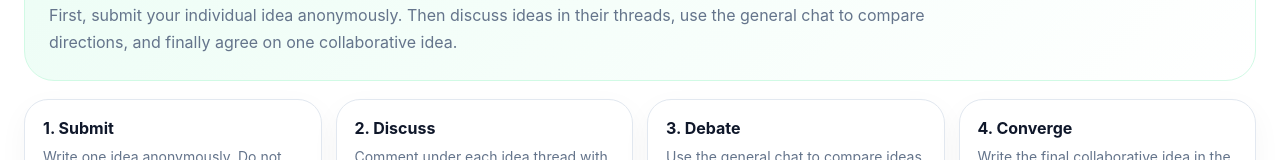
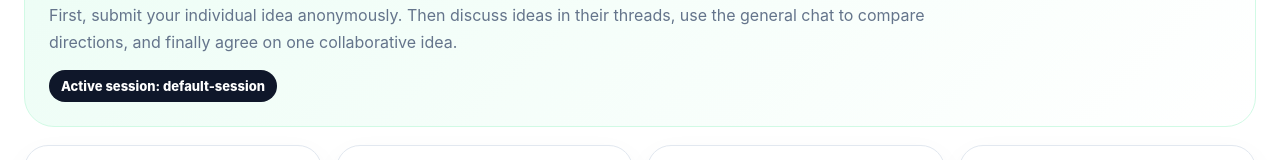
Before and after one commit to Taha-Gandhi/Multi-LLM-Brainwriting, a React (Vite) app in the folder human-condition-webapp/: page / in a window 1280 px wide. Shown: the part 420-580 px from the top of the page. Built offline with nearby package versions, Linux system fonts and the light colour scheme; no server answers; the database is empty.

Commit message:
add sesion-based study data storage

```diff
--- a/human-condition-webapp/src/App.jsx
+++ b/human-condition-webapp/src/App.jsx
@@ -106,6 +106,10 @@ function App() {
   const [votedIdeas, setVotedIdeas] = useState({});
   const [finalTitle, setFinalTitle] = useState("");
   const [finalDescription, setFinalDescription] = useState("");
+  const sessionId = new URLSearchParams(window.location.search).get("session") || "default-session";
+  const ideasCollectionRef = collection(db, "sessions", sessionId, "ideas");
+  const chatCollectionRef = collection(db, "sessions", sessionId, "generalChat");
+  const finalIdeaRef = doc(db, "sessions", sessionId, "sessionData", "finalIdea");
 
   const sortedIdeas = useMemo(() => {
     return [...ideas].sort((a, b) => b.votes - a.votes);
@@ -122,7 +126,7 @@ function App() {
   const totalVotes = ideas.reduce((total, idea) => total + idea.votes, 0);
   useEffect(() => {
     const ideasQuery = query(
-      collection(db, "ideas"),
+      ideasCollectionRef,
       orderBy("createdAtTimestamp", "desc")
     );
 
@@ -152,7 +156,7 @@ function App() {
 
   useEffect(() => {
     const chatQuery = query(
-      collection(db, "generalChat"),
+      chatCollectionRef,
       orderBy("createdAtTimestamp", "asc")
     );
 
@@ -176,7 +180,6 @@ function App() {
 
   useEffect(() => {
     async function loadFinalIdea() {
-      const finalIdeaRef = doc(db, "sessionData", "finalIdea");
       const finalIdeaSnapshot = await getDoc(finalIdeaRef);
 
       if (finalIdeaSnapshot.exists()) {
@@ -204,7 +207,7 @@ function App() {
       comments: [],
     };
 
-    const docRef = await addDoc(collection(db, "ideas"), newIdea);
+    const docRef = await addDoc(ideasCollectionRef, newIdea);
 
     setActiveIdeaId(docRef.id);
     setIdeaTitle("");
@@ -230,7 +233,7 @@ function App() {
       },
     ];
 
-    const ideaRef = doc(db, "ideas", ideaId);
+    const ideaRef = doc(db, "sessions", sessionId, "ideas", ideaId);
 
     await updateDoc(ideaRef, {
       comments: updatedComments,
@@ -247,7 +250,7 @@ function App() {
 
     if (!chatDraft.trim()) return;
 
-    await addDoc(collection(db, "generalChat"), {
+    await addDoc( chatCollectionRef, {
       author: anonymousName(),
       text: chatDraft.trim(),
       time: timeNow(),
@@ -260,7 +263,7 @@ function App() {
   async function voteIdea(ideaId) {
     if (votedIdeas[ideaId]) return;
 
-    const ideaRef = doc(db, "ideas", ideaId);
+    const ideaRef = doc(db, "sessions", sessionId, "ideas", ideaId);
 
     await updateDoc(ideaRef, {
       votes: increment(1),
@@ -273,8 +276,6 @@ function App() {
   }
 
   async function saveFinalIdea() {
-    const finalIdeaRef = doc(db, "sessionData", "finalIdea");
-
     await setDoc(finalIdeaRef, {
       title: finalTitle,
       description: finalDescription,
@@ -348,6 +349,9 @@ function App() {
             their threads, use the general chat to compare directions, and finally
             agree on one collaborative idea.
           </p>
+          <div className="session-pill">
+            Active session: {sessionId}
+          </div>
         </div>
       </section>
 
--- a/human-condition-webapp/src/index.css
+++ b/human-condition-webapp/src/index.css
@@ -609,3 +609,14 @@ textarea:focus {
     width: 100%;
   }
 }
+
+.session-pill {
+  margin-top: 14px;
+  display: inline-block;
+  background: #0f172a;
+  color: white;
+  border-radius: 999px;
+  padding: 8px 12px;
+  font-size: 13px;
+  font-weight: 800;
+}
```
